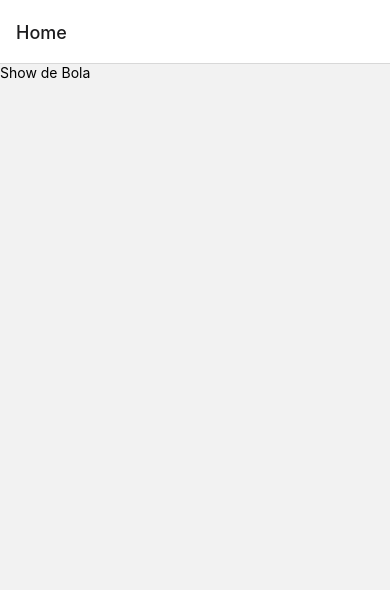
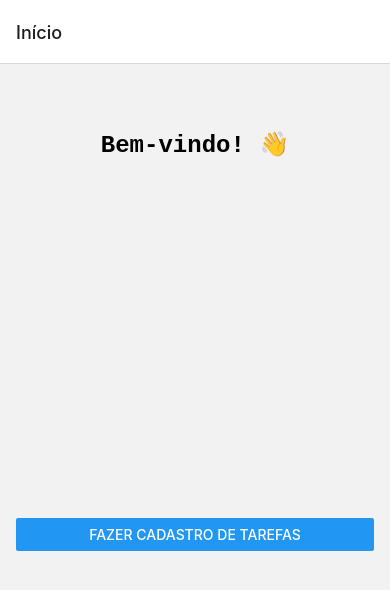
Before and after one commit to cristianprochnow/supabase_connection_rn, a React Native app: screen / in a window 390 px wide. Shown: the top 590 px of the page. Built offline with nearby package versions, Linux system fonts and the light colour scheme.

Commit message:
feat: add home screen for navigation

```diff
--- a/src/Routes.tsx
+++ b/src/Routes.tsx
@@ -2,13 +2,19 @@ import React from 'react';
 import { createNativeStackNavigator } from '@react-navigation/native-stack';
 
 import Home from './screens/Home';
+import RegisterTask from './screens/RegisterTask';
 
 const { Navigator, Screen } = createNativeStackNavigator();
 
 const Routes: React.FC = () => {
   return (
-    <Navigator>
-      <Screen name="Home" component={Home} />
+    <Navigator initialRouteName="Home">
+      <Screen name="Home" component={Home} options={{ title: 'Início' }} />
+      <Screen
+        name="RegisterTask"
+        component={RegisterTask}
+        options={{ title: 'Cadastrar Tarefa' }}
+      />
     </Navigator>
   );
 };
--- a/src/screens/Home/index.tsx
+++ b/src/screens/Home/index.tsx
@@ -1,14 +1,30 @@
 import React from 'react';
-import { Text, View } from 'react-native';
+import { Button, Text, View } from 'react-native';
 
 import styles from './styles';
+import { useLinkTo } from '@react-navigation/native';
 
 const Home: React.FC = () => {
+  const linkTo = useLinkTo();
+
   return (
     <View style={styles.container}>
-      <Text>Show de Bola</Text>
+      <View style={styles.headingWrapper}>
+        <Text style={styles.headingText}>Bem-vindo! 👋</Text>
+      </View>
+
+      <View style={styles.buttonsWrapper}>
+        <Button
+          title="Fazer cadastro de tarefas"
+          onPress={onPressedRegisterTask}
+        />
+      </View>
     </View>
   );
+
+  function onPressedRegisterTask() {
+    linkTo('/RegisterTask');
+  }
 };
 
 export default Home;
--- a/src/screens/Home/styles.ts
+++ b/src/screens/Home/styles.ts
@@ -4,6 +4,22 @@ const styles = StyleSheet.create({
   container: {
     flex: 1,
   },
+  buttonsWrapper: {
+    marginHorizontal: 16,
+    flex: 1,
+    justifyContent: 'center',
+  },
+  headingWrapper: {
+    marginHorizontal: 16,
+    height: 160,
+    justifyContent: 'center',
+    alignItems: 'center',
+  },
+  headingText: {
+    fontSize: 24,
+    fontFamily: 'monospace',
+    fontWeight: 'bold',
+  },
 });
 
 export default styles;
--- /dev/null
+++ b/src/screens/RegisterTask/index.tsx
@@ -0,0 +1,8 @@
+import React from 'react';
+import { View } from 'react-native';
+
+const RegisterTask: React.FC = () => {
+  return <View />;
+};
+
+export default RegisterTask;
```
